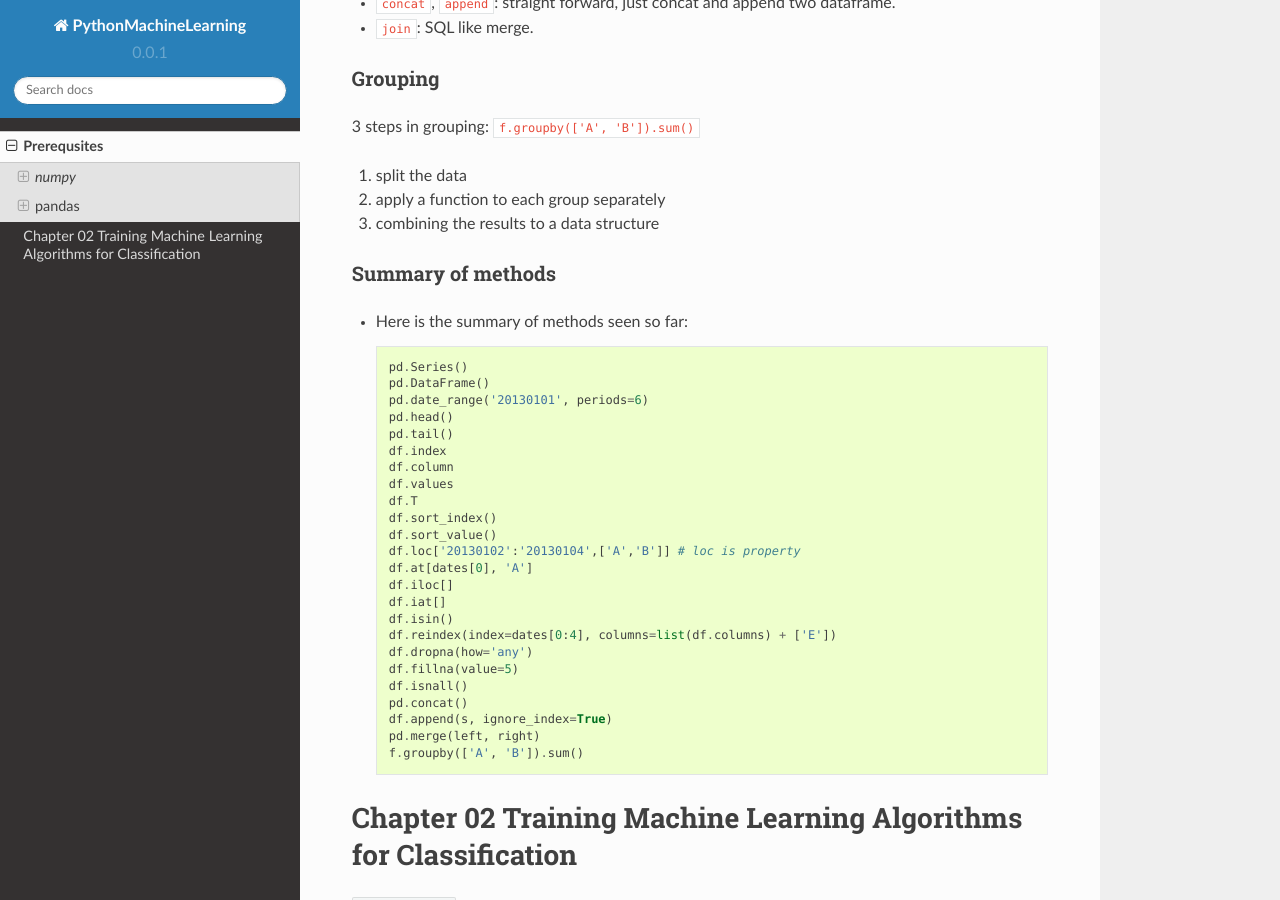
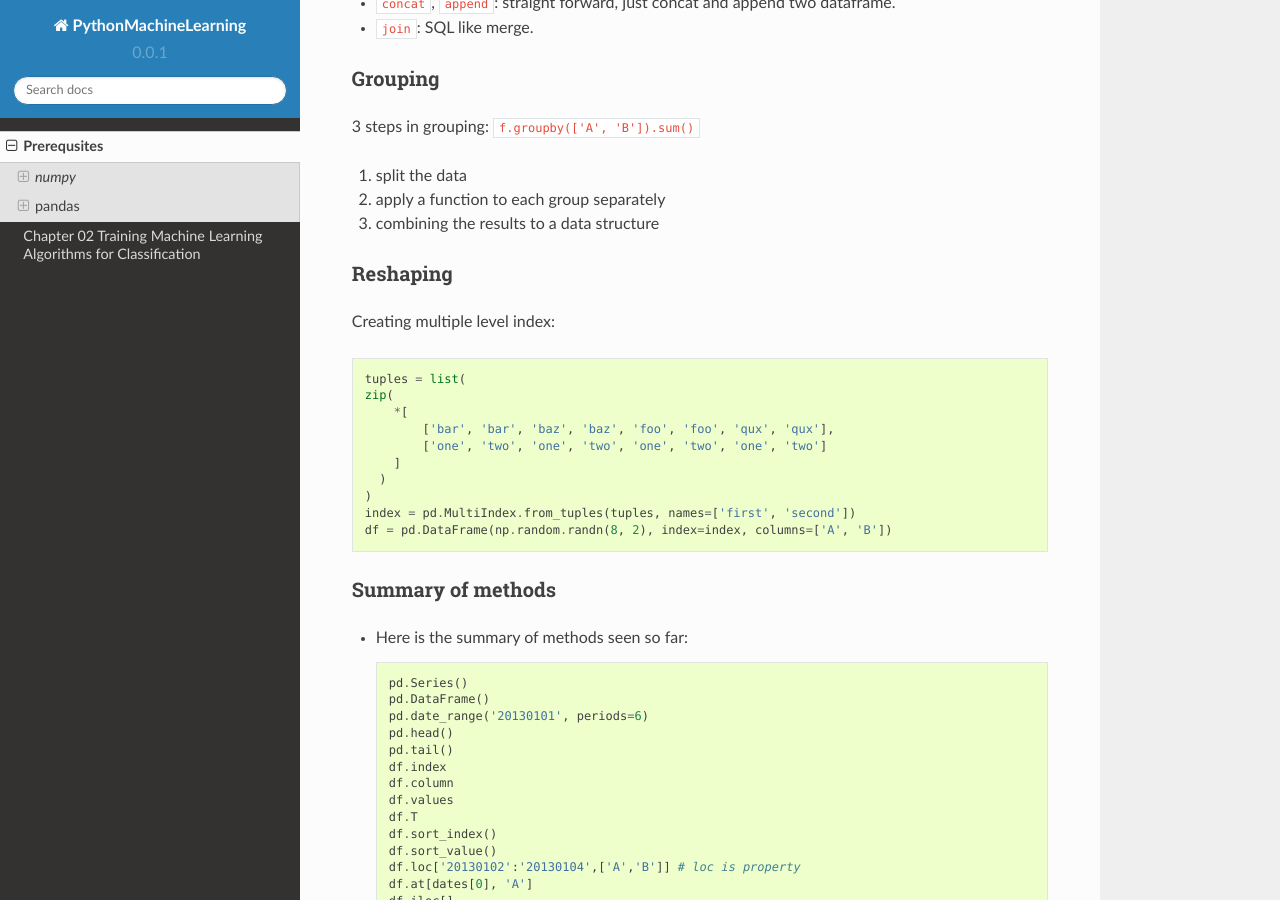
Before and after one commit to eroicaleo/PythonMachineLearning, a Sphinx documentation site: the page built from doc/source/notes.rst, in a window 1280 px wide and 900 px high, scrolled down 5552 px. Built offline with Sphinx 7.4.7 and the Read the Docs theme 2.0.0, drawn with Linux system fonts in a browser that asks for light colours.

Commit message:
update sample code and notes for reshaping - stack

```diff
--- a/doc/source/notes.rst
+++ b/doc/source/notes.rst
@@ -274,6 +274,21 @@ Grouping
 2. apply a function to each group separately
 3. combining the results to a data structure
 
+Reshaping
+^^^^^^^^^
+
+Creating multiple level index::
+
+  tuples = list(
+  zip(
+      *[
+          ['bar', 'bar', 'baz', 'baz', 'foo', 'foo', 'qux', 'qux'],
+          ['one', 'two', 'one', 'two', 'one', 'two', 'one', 'two']
+      ]
+    )
+  )
+  index = pd.MultiIndex.from_tuples(tuples, names=['first', 'second'])
+  df = pd.DataFrame(np.random.randn(8, 2), index=index, columns=['A', 'B'])
 
 Summary of methods
 ^^^^^^^^^^^^^^^^^^
```
Also changed, not shown: src/tutorials/pandas_tut2.ipynb.
